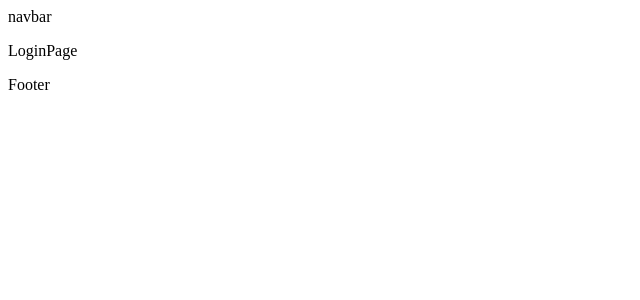
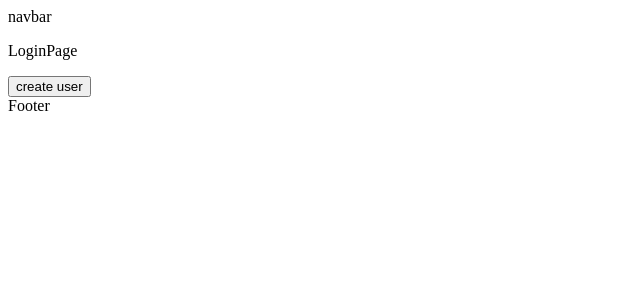
Before and after one commit to vitor-msp/simple-bank-front, a React (Create React App) app: page / in a window 1280 px wide. Shown: the top 300 px of the page, without its empty margins (0-640 px from the left). Built offline with nearby package versions, Linux system fonts and the light colour scheme.

Commit message:
feat(account): added create account use-case

```diff
--- /dev/null
+++ b/src/core/gateways/IHttpGateway.ts
@@ -0,0 +1,6 @@
+import { Account } from "../domain/Account";
+import { Customer } from "../domain/Customer";
+
+export interface IHttpGateway {
+  postUser(input: Customer): Account;
+}
--- /dev/null
+++ b/src/core/use-cases/CreateUserUsecase.ts
@@ -0,0 +1,15 @@
+import { Account } from "../domain/Account";
+import { Customer } from "../domain/Customer";
+import { IHttpGateway } from "../gateways/IHttpGateway";
+
+export class CreateUserUsecase {
+  constructor(private readonly http: IHttpGateway) {}
+
+  async execute(input: Customer): Promise<Account | null> {
+    try {
+      return await this.http.postUser(input);
+    } catch (error) {
+      return null;
+    }
+  }
+}
--- /dev/null
+++ b/src/factory.ts
@@ -0,0 +1,5 @@
+import { CreateUserUsecase } from "./core/use-cases/CreateUserUsecase";
+import { HttpAdapter } from "./mocks/HttpAdapter";
+
+const httpAdapter = new HttpAdapter();
+export const createUserUsecase = new CreateUserUsecase(httpAdapter);
--- /dev/null
+++ b/src/mocks/HttpAdapter.ts
@@ -0,0 +1,9 @@
+import { Account } from "../core/domain/Account";
+import { Customer } from "../core/domain/Customer";
+import { IHttpGateway } from "../core/gateways/IHttpGateway";
+
+export class HttpAdapter implements IHttpGateway {
+  postUser(input: Customer): Account {
+    return { accountNumber: new Date().getTime() };
+  }
+}
--- a/src/pages/LoginPage.tsx
+++ b/src/pages/LoginPage.tsx
@@ -1,7 +1,21 @@
+import { createUserUsecase } from "../factory";
+
 export const LoginPage = () => {
   return (
     <div>
       <p>LoginPage</p>
+      <button
+        type="button"
+        onClick={async () => {
+          const account = await createUserUsecase.execute({
+            cpf: "0000",
+            name: "fulano",
+          });
+          alert(JSON.stringify(account));
+        }}
+      >
+        create user
+      </button>
     </div>
   );
 };
```
